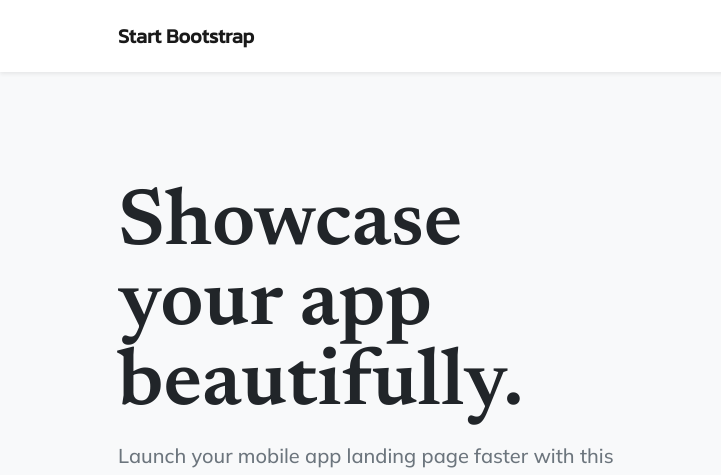
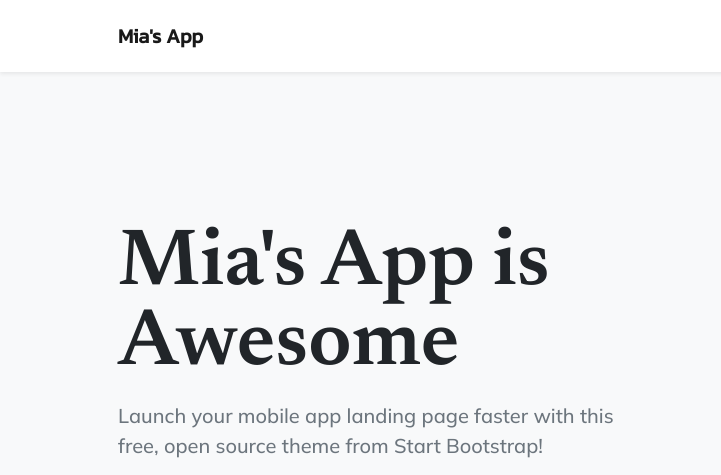
Before and after one commit to mia-ktlk/exampleAPp, a website: page dist/index.html in a window 1280 px wide. Shown: the top 475 px of the page, 0-721 px from the left. Drawn offline with nearby package versions, Linux system fonts and the light colour scheme.

Commit message:
updated home page

```diff
--- a/dist/index.html
+++ b/dist/index.html
@@ -5,7 +5,7 @@
         <meta name="viewport" content="width=device-width, initial-scale=1, shrink-to-fit=no" />
         <meta name="description" content="" />
         <meta name="author" content="" />
-        <title>New Age - Start Bootstrap Theme</title>
+        <title>Mia's App</title>
         <link rel="icon" type="image/x-icon" href="assets/favicon.ico" />
         <!-- Bootstrap icons-->
         <link href="https://cdn.jsdelivr.net/npm/bootstrap-icons@1.5.0/font/bootstrap-icons.css" rel="stylesheet" />
@@ -21,7 +21,7 @@
         <!-- Navigation-->
         <nav class="navbar navbar-expand-lg navbar-light fixed-top shadow-sm" id="mainNav">
             <div class="container px-5">
-                <a class="navbar-brand fw-bold" href="#page-top">Start Bootstrap</a>
+                <a class="navbar-brand fw-bold" href="#page-top">Mia's App</a>
                 <button class="navbar-toggler" type="button" data-bs-toggle="collapse" data-bs-target="#navbarResponsive" aria-controls="navbarResponsive" aria-expanded="false" aria-label="Toggle navigation">
                     Menu
                     <i class="bi-list"></i>
@@ -47,7 +47,7 @@
                     <div class="col-lg-6">
                         <!-- Mashead text and app badges-->
                         <div class="mb-5 mb-lg-0 text-center text-lg-start">
-                            <h1 class="display-1 lh-1 mb-3">Showcase your app beautifully.</h1>
+                            <h1 class="display-1 lh-1 mb-3">Mia's App is Awesome</h1>
                             <p class="lead fw-normal text-muted mb-5">Launch your mobile app landing page faster with this free, open source theme from Start Bootstrap!</p>
                             <div class="d-flex flex-column flex-lg-row align-items-center">
                                 <a class="me-lg-3 mb-4 mb-lg-0" href="#!"><img class="app-badge" src="assets/img/google-play-badge.svg" alt="..." /></a>
```
